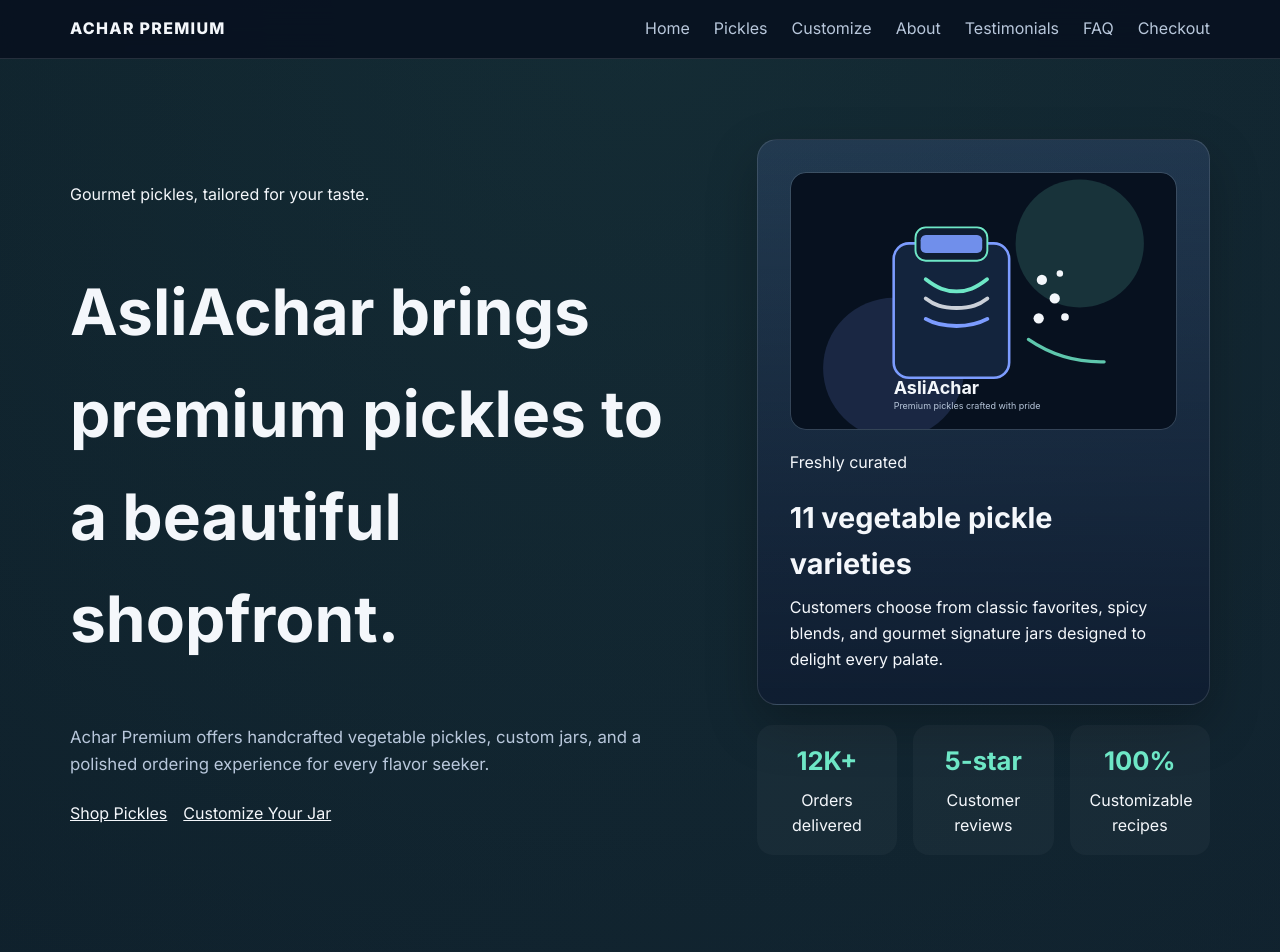
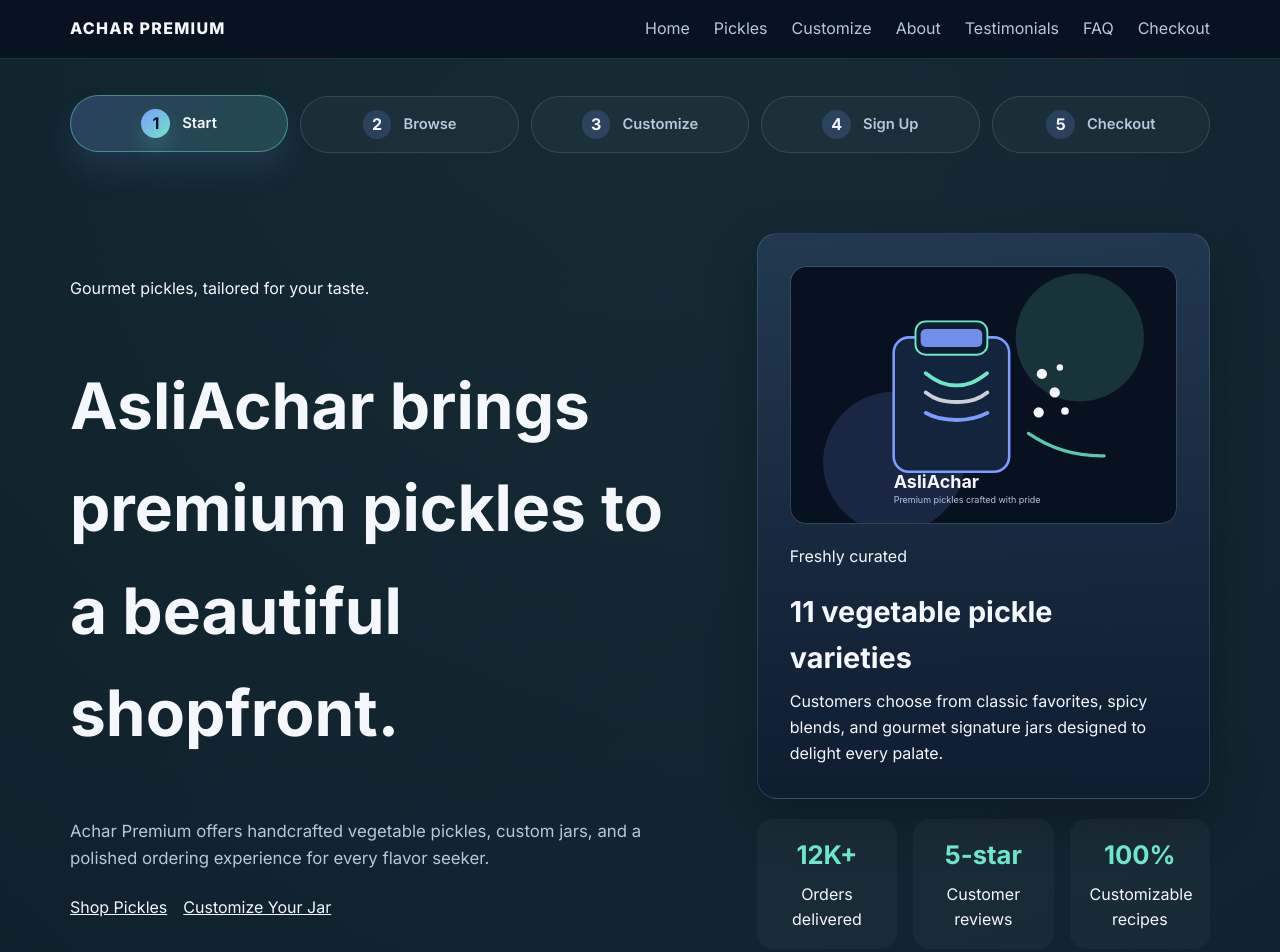
Before and after one commit to jassigehla/ACHARPREMIUM, a plain HTML site: page index.html in a window 1280 px wide. Shown: the top 952 px of the page. Drawn offline with Linux system fonts and the light colour scheme.

Commit message:
Add journey navigation bar and progress tracking for enhanced user experience

```diff
--- a/index.html
+++ b/index.html
@@ -45,6 +45,32 @@
         <a href="#checkout">Checkout</a>
       </div>
     </header>
+
+    <div class="container">
+      <nav class="journey-bar" aria-label="AcharPremium main journey">
+        <span class="journey-progress-fill" aria-hidden="true"></span>
+        <a class="journey-step active" href="#home">
+          <span class="step-number">1</span>
+          <span class="step-label">Start</span>
+        </a>
+        <a class="journey-step" href="#catalog">
+          <span class="step-number">2</span>
+          <span class="step-label">Browse</span>
+        </a>
+        <a class="journey-step" href="#customize">
+          <span class="step-number">3</span>
+          <span class="step-label">Customize</span>
+        </a>
+        <a class="journey-step" href="#signup">
+          <span class="step-number">4</span>
+          <span class="step-label">Sign Up</span>
+        </a>
+        <a class="journey-step" href="#checkout">
+          <span class="step-number">5</span>
+          <span class="step-label">Checkout</span>
+        </a>
+      </nav>
+    </div>
 
     <main id="home">
       <section class="hero">
--- a/script.js
+++ b/script.js
@@ -46,6 +46,9 @@ const navToggle = document.querySelector('.nav-toggle');
 const customizeForm = document.getElementById('customize-form');
 const signupForm = document.getElementById('signup-form');
 const checkoutForm = document.getElementById('checkout-form');
+const journeySteps = document.querySelectorAll('.journey-step');
+const journeyProgressFill = document.querySelector('.journey-progress-fill');
+const journeySections = ['#home', '#catalog', '#customize', '#signup', '#checkout'];
 
 function formatPrice(value) {
   return `$${value.toFixed(2)}`;
@@ -213,6 +216,42 @@ if (navToggle && mobileMenu) {
   });
 }
 
+function updateJourneyStep() {
+  const scrollPosition = window.scrollY + 180;
+  let activeId = '#home';
+
+  journeySections.forEach((sectionId) => {
+    const section = document.querySelector(sectionId);
+    if (!section) return;
+
+    const top = section.offsetTop;
+    if (scrollPosition >= top) {
+      activeId = sectionId;
+    }
+  });
+
+  journeySteps.forEach((step) => {
+    const isActive = step.getAttribute('href') === activeId;
+    step.classList.toggle('active', isActive);
+    if (isActive) {
+      step.setAttribute('aria-current', 'step');
+    } else {
+      step.removeAttribute('aria-current');
+    }
+  });
+
+  const activeIndex = journeySections.indexOf(activeId);
+  const progressPercent = journeySections.length > 1 ? (activeIndex / (journeySections.length - 1)) * 100 : 0;
+
+  if (journeyProgressFill) {
+    journeyProgressFill.style.width = `${progressPercent}%`;
+  }
+}
+
+window.addEventListener('scroll', updateJourneyStep, { passive: true });
+window.addEventListener('load', updateJourneyStep);
+
 initProductFilters();
 initProductSliders();
 updateCart();
+updateJourneyStep();
--- a/styles.css
+++ b/styles.css
@@ -91,6 +91,80 @@ textarea {
 .main-nav a:hover,
 .main-nav a:focus-visible {
   color: var(--text);
+}
+
+.journey-bar {
+  position: relative;
+  display: grid;
+  grid-template-columns: repeat(5, minmax(0, 1fr));
+  gap: 0.75rem;
+  margin: 1.5rem auto 0;
+  padding: 0.85rem 0 0;
+  isolation: isolate;
+}
+
+.journey-progress-fill {
+  position: absolute;
+  top: 50%;
+  left: 0;
+  height: 0.35rem;
+  width: 0;
+  border-radius: 999px;
+  background: linear-gradient(90deg, #7c9cff, #6ee7c6);
+  box-shadow: 0 0 18px rgba(110, 231, 198, 0.4);
+  transform: translateY(-50%);
+  z-index: 0;
+  transition: width 0.3s ease;
+}
+
+.journey-step {
+  position: relative;
+  z-index: 1;
+  display: flex;
+  align-items: center;
+  justify-content: center;
+  gap: 0.75rem;
+  padding: 0.8rem 0.9rem;
+  border: 1px solid rgba(255, 255, 255, 0.12);
+  border-radius: 999px;
+  background: rgba(255, 255, 255, 0.03);
+  color: var(--muted);
+  text-decoration: none;
+  transition: transform 0.2s ease, border-color 0.2s ease, background 0.2s ease, color 0.2s ease, box-shadow 0.2s ease;
+}
+
+.journey-step:hover,
+.journey-step:focus-visible,
+.journey-step.active {
+  color: var(--text);
+  border-color: rgba(110, 231, 198, 0.45);
+  background: linear-gradient(135deg, rgba(124, 156, 255, 0.24), rgba(110, 231, 198, 0.18));
+  box-shadow: 0 18px 30px rgba(124, 156, 255, 0.12);
+  transform: translateY(-1px);
+}
+
+.journey-step.active .step-number {
+  background: linear-gradient(135deg, var(--accent), var(--accent-2));
+  color: #07111f;
+  box-shadow: 0 10px 20px rgba(110, 231, 198, 0.18);
+}
+
+.step-number {
+  display: inline-flex;
+  align-items: center;
+  justify-content: center;
+  width: 1.8rem;
+  height: 1.8rem;
+  border-radius: 999px;
+  background: rgba(124, 156, 255, 0.18);
+  color: var(--text);
+  font-weight: 700;
+  transition: all 0.2s ease;
+}
+
+.step-label {
+  font-size: 0.92rem;
+  font-weight: 600;
 }
 
 .nav-toggle {
```
